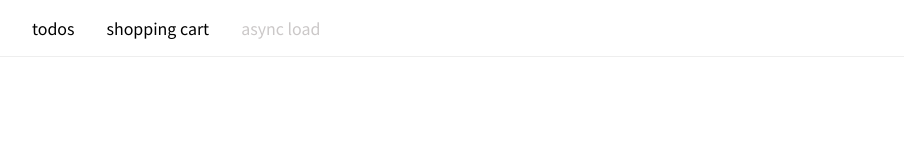
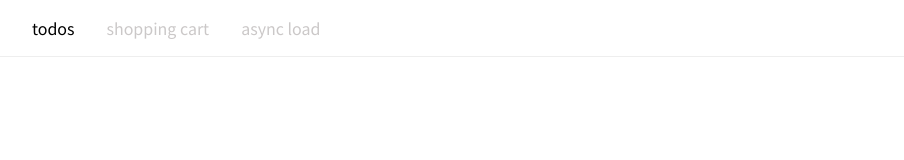
Before and after one commit to callmebyneon/redux-examples-try, a React (Create React App) app: page / in a window 1280 px wide. Shown: the top 160 px of the page, without its empty margins (0-904 px from the left). Built offline with nearby package versions, Linux system fonts and the light colour scheme.

Commit message:
update nav link

```diff
--- a/src/components/Layout/index.jsx
+++ b/src/components/Layout/index.jsx
@@ -9,11 +9,13 @@ const Layout = () => (
         <li>
           <Link to="/">todos</Link>
         </li>
-        <li>
-          <Link to="/cart">shopping cart</Link>
+        <li className="disabled">
+          {/* {<Link to="/cart">shopping cart</Link>} */}
+          <span>shopping cart</span>
         </li>
         <li className="disabled">
-          <Link to="/async">async load</Link>
+          {/* {<Link to="/async">async load</Link>} */}
+          <span>async load</span>
         </li>
       </ul>
     </CustomNav>
@@ -45,7 +47,7 @@ const CustomNav = styled.nav`
     &.disabled {
       color: #cbc8c8;
 
-      & a { cursor: not-allowed}
+      & a { cursor: not-allowed }
     }
   }
 
```
